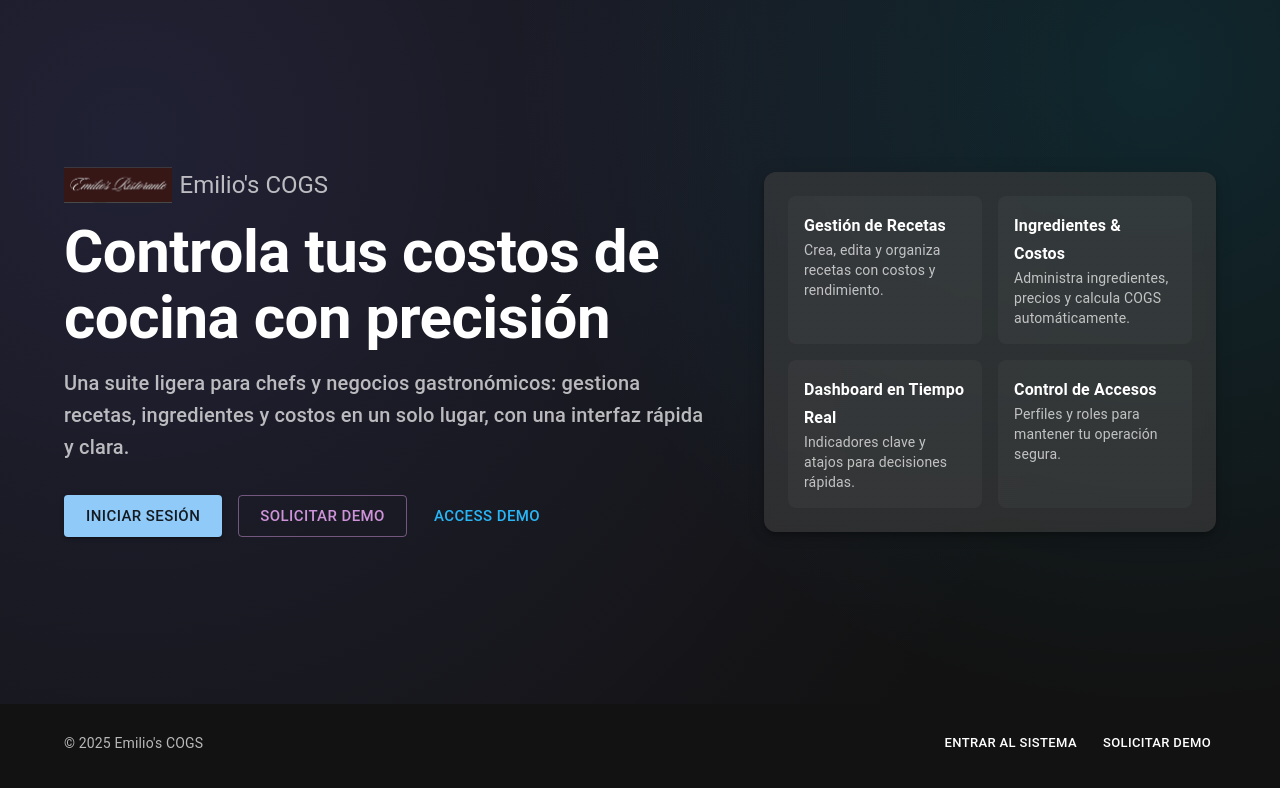
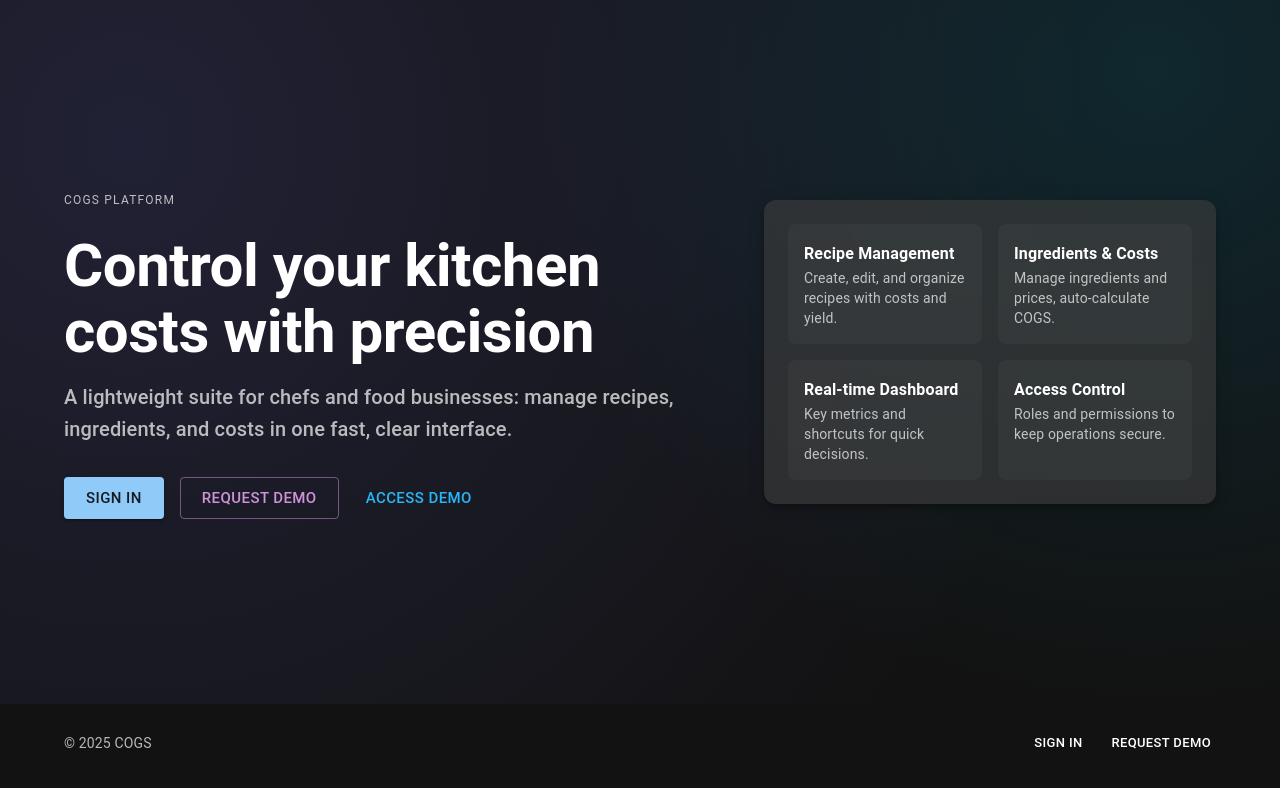
Before and after one commit to MauroGaravito/emilio_cogs, a React (Vite) app in the folder frontend/: page / in a window 1280 px wide. Shown: the top 788 px of the page. Built offline with nearby package versions, Linux system fonts and the light colour scheme; no server answers.

Commit message:
feat: English landing page and removed Emilio’s branding

```diff
--- a/frontend/src/pages/LandingPage.jsx
+++ b/frontend/src/pages/LandingPage.jsx
@@ -5,20 +5,20 @@ const DEMO_URL = 'https://downundersolutions.com/contact-web-developer-blacktown
 
 const features = [
   {
-    title: "Gestión de Recetas",
-    description: "Crea, edita y organiza recetas con costos y rendimiento.",
+    title: 'Recipe Management',
+    description: 'Create, edit, and organize recipes with costs and yield.',
   },
   {
-    title: "Ingredientes & Costos",
-    description: "Administra ingredientes, precios y calcula COGS automáticamente.",
+    title: 'Ingredients & Costs',
+    description: 'Manage ingredients and prices, auto-calculate COGS.',
   },
   {
-    title: "Dashboard en Tiempo Real",
-    description: "Indicadores clave y atajos para decisiones rápidas.",
+    title: 'Real-time Dashboard',
+    description: 'Key metrics and shortcuts for quick decisions.',
   },
   {
-    title: "Control de Accesos",
-    description: "Perfiles y roles para mantener tu operación segura.",
+    title: 'Access Control',
+    description: 'Roles and permissions to keep operations secure.',
   },
 ];
 
@@ -42,23 +42,22 @@ const LandingPage = () => {
           <Grid container spacing={6} alignItems="center">
             <Grid item xs={12} md={7}>
               <Stack spacing={2}>
-                <Box sx={{ display: 'flex', alignItems: 'center', gap: 1 }}>
-                  <Box component="img" src="/logo.png" alt="Emilio's COGS" sx={{ height: 36 }} />
-                  <Typography variant="h5" color="text.secondary">Emilio's COGS</Typography>
-                </Box>
+                <Typography variant="overline" color="text.secondary" sx={{ letterSpacing: 1.2 }}>
+                  COGS Platform
+                </Typography>
 
                 <Typography variant="h2" sx={{ fontWeight: 700, lineHeight: 1.1 }}>
-                  Controla tus costos de cocina con precisión
+                  Control your kitchen costs with precision
                 </Typography>
 
                 <Typography variant="h6" color="text.secondary">
-                  Una suite ligera para chefs y negocios gastronómicos: gestiona recetas, ingredientes y costos
-                  en un solo lugar, con una interfaz rápida y clara.
+                  A lightweight suite for chefs and food businesses: manage recipes, ingredients, and costs
+                  in one fast, clear interface.
                 </Typography>
 
                 <Stack direction={{ xs: 'column', sm: 'row' }} spacing={2} sx={{ pt: 2 }}>
                   <Button variant="contained" size="large" onClick={() => navigate('/login')}>
-                    Iniciar sesión
+                    Sign in
                   </Button>
                   <Button
                     variant="outlined"
@@ -69,7 +68,7 @@ const LandingPage = () => {
                     target="_blank"
                     rel="noopener noreferrer"
                   >
-                    Solicitar demo
+                    Request demo
                   </Button>
                   <Button
                     variant="text"
@@ -107,18 +106,19 @@ const LandingPage = () => {
         </Container>
       </Box>
 
-      {/* Footer minimal */}
+      {/* Footer minimal */
+      }
       <Container maxWidth="lg" sx={{ py: 3 }}>
         <Box display="flex" alignItems="center" justifyContent="space-between" flexWrap="wrap" gap={2}>
           <Typography variant="body2" color="text.secondary">
-            © {new Date().getFullYear()} Emilio's COGS
+            © {new Date().getFullYear()} COGS
           </Typography>
           <Stack direction="row" spacing={2}>
             <Button size="small" color="inherit" onClick={() => navigate('/login')}>
-              Entrar al sistema
+              Sign in
             </Button>
             <Button size="small" color="inherit" component="a" href={DEMO_URL} target="_blank" rel="noopener noreferrer">
-              Solicitar demo
+              Request demo
             </Button>
           </Stack>
         </Box>
```
